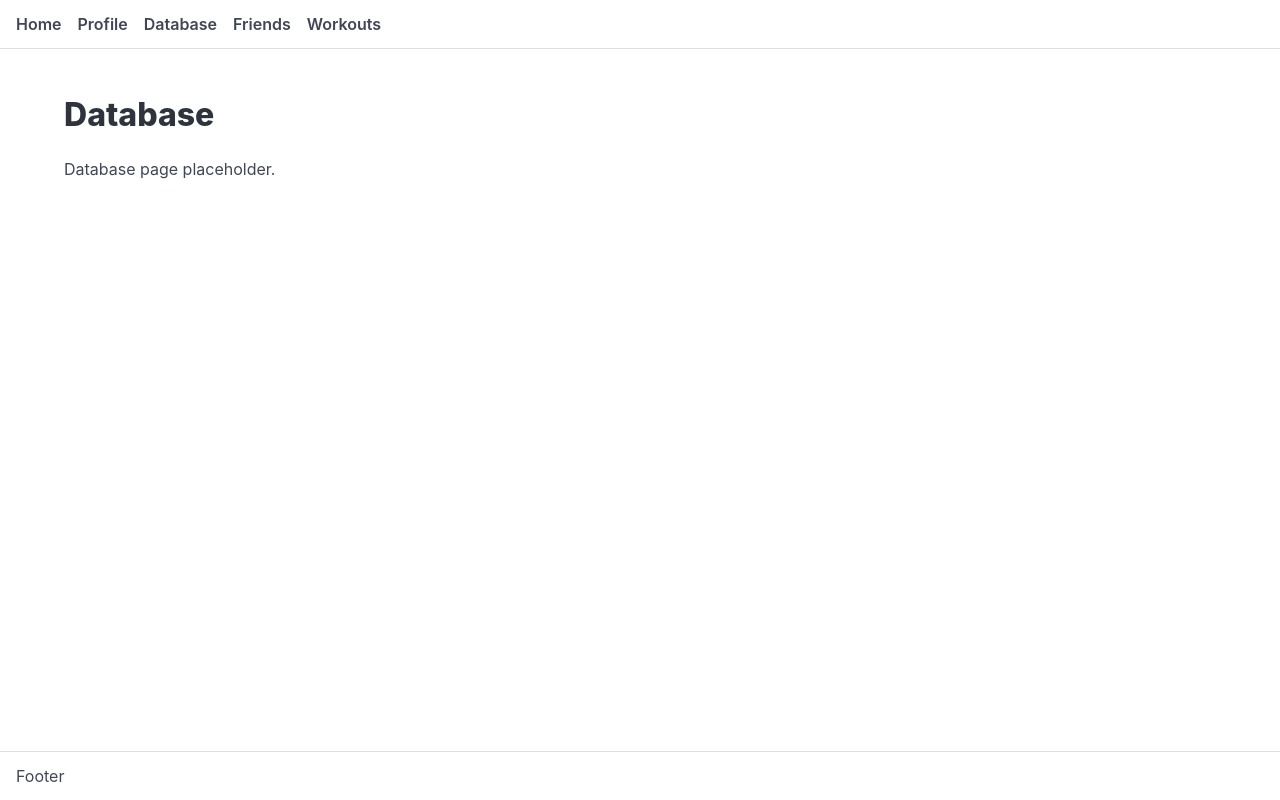
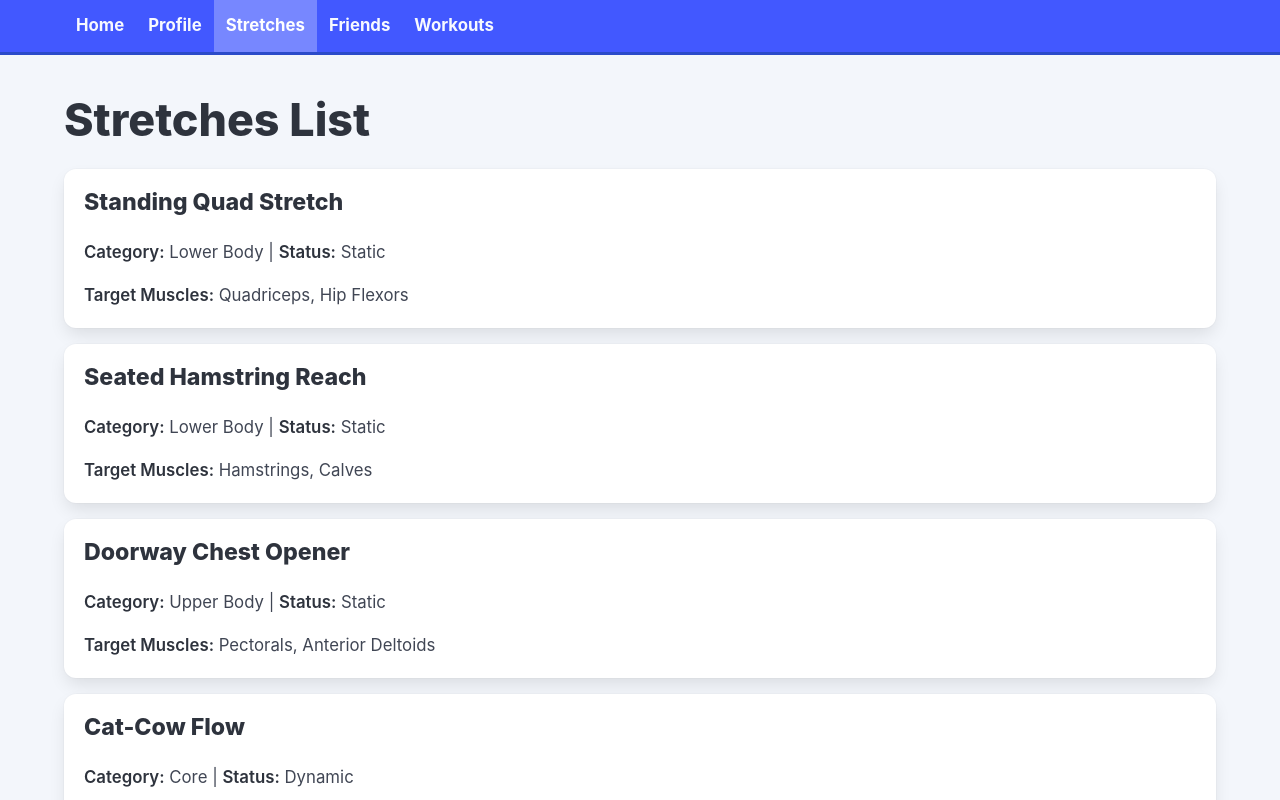
Before and after one commit to ShahidHKhan/FinalProject-CPS493-, a Vue app in the folder client/: page /database in a window 1280 px wide. Shown: the top 800 px of the page. Built offline with nearby package versions, Linux system fonts and the light colour scheme.

Commit message:
set up strucuture for stretches list design, and slight reformate

```diff
--- a/client/package.json
+++ b/client/package.json
@@ -15,6 +15,7 @@
   "dependencies": {
     "@fortawesome/fontawesome-free": "^7.2.0",
     "bulma": "^1.0.4",
+    "pinia": "^3.0.4",
     "vue": "^3.5.25",
     "vue-router": "^4.6.4"
   },
--- a/client/src/components/Navbar.vue
+++ b/client/src/components/Navbar.vue
@@ -1,31 +1,37 @@
 <template>
-  <header class="navbar-min">
-    <nav>
-      <RouterLink to="/">Home</RouterLink>
-      <RouterLink to="/profile">Profile</RouterLink>
-      <RouterLink to="/database">Database</RouterLink>
-      <RouterLink to="/friends">Friends</RouterLink>
-      <RouterLink to="/workouts">Workouts</RouterLink>
-    </nav>
-  </header>
+  <nav class="navbar is-link" role="navigation" aria-label="main navigation">
+    <div class="container">
+      <div class="navbar-menu is-active">
+        <div class="navbar-start is-flex is-flex-wrap-wrap">
+          <RouterLink to="/" class="navbar-item nav-link">Home</RouterLink>
+          <RouterLink to="/profile" class="navbar-item nav-link">Profile</RouterLink>
+          <RouterLink to="/database" class="navbar-item nav-link">Stretches</RouterLink>
+          <RouterLink to="/friends" class="navbar-item nav-link">Friends</RouterLink>
+          <RouterLink to="/workouts" class="navbar-item nav-link">Workouts</RouterLink>
+        </div>
+      </div>
+    </div>
+  </nav>
 </template>
 
 <style scoped>
-.navbar-min {
-  padding: 0.75rem 1rem;
-  border-bottom: 1px solid #ddd;
+.navbar {
+  border-bottom: 3px solid #2b4bc9;
 }
 
-nav {
-  display: flex;
-  gap: 1rem;
+.nav-link {
+  font-size: 1.05rem;
+  font-weight: 700;
+  color: #f7f9ff;
 }
 
-.router-link-active,
-a {
-  margin: 0;
-  font-weight: 600;
-  text-decoration: none;
-  color: inherit;
+.nav-link:hover {
+  background-color: rgba(255, 255, 255, 0.18);
+  color: #ffffff;
+}
+
+.router-link-active.nav-link {
+  background-color: rgba(255, 255, 255, 0.28);
+  color: #ffffff;
 }
 </style>
--- a/client/src/main.ts
+++ b/client/src/main.ts
@@ -1,7 +1,8 @@
 import 'bulma/css/bulma.css'
 import { createApp } from 'vue'
+import { createPinia } from 'pinia'
 import './style.css'
 import App from './App.vue'
 import router from './router'
 
-createApp(App).use(router).mount('#app')
+createApp(App).use(createPinia()).use(router).mount('#app')
--- a/client/src/router/index.ts
+++ b/client/src/router/index.ts
@@ -17,7 +17,7 @@ const router = createRouter({
     {
       path: '/database',
       name: 'database',
-      component: () => import('../views/DatabasePage.vue'),
+      component: () => import('../views/StretchList.vue'),
     },
     {
       path: '/friends',
--- /dev/null
+++ b/client/src/stores/stretches.ts
@@ -0,0 +1,45 @@
+import { defineStore } from 'pinia'
+import { ref } from 'vue'
+import type { Stretch } from './types'
+
+export const useStretchStore = defineStore('stretch', () => {
+  const stretches = ref<Stretch[]>([
+    {
+      id: 1,
+      name: 'Standing Quad Stretch',
+      category: 'Lower Body',
+      status: 'Static',
+      targetMuscles: ['Quadriceps', 'Hip Flexors'],
+    },
+    {
+      id: 2,
+      name: 'Seated Hamstring Reach',
+      category: 'Lower Body',
+      status: 'Static',
+      targetMuscles: ['Hamstrings', 'Calves'],
+    },
+    {
+      id: 3,
+      name: 'Doorway Chest Opener',
+      category: 'Upper Body',
+      status: 'Static',
+      targetMuscles: ['Pectorals', 'Anterior Deltoids'],
+    },
+    {
+      id: 4,
+      name: 'Cat-Cow Flow',
+      category: 'Core',
+      status: 'Dynamic',
+      targetMuscles: ['Lower Back', 'Abdominals'],
+    },
+    {
+      id: 5,
+      name: 'World\'s Greatest Stretch',
+      category: 'Full Body',
+      status: 'Dynamic',
+      targetMuscles: ['Hip Flexors', 'Glutes', 'Thoracic Spine'],
+    },
+  ])
+
+  return { stretches }
+})
--- /dev/null
+++ b/client/src/stores/types/index.ts
@@ -0,0 +1,7 @@
+export interface Stretch {
+  id: number
+  name: string
+  category: 'Upper Body' | 'Lower Body' | 'Full Body' | 'Core'
+  status: 'Static' | 'Dynamic'
+  targetMuscles: string[]
+}
--- a/client/src/style.css
+++ b/client/src/style.css
@@ -1,5 +1,5 @@
 :root {
-  font-family: Arial, sans-serif;
+  font-family: 'Segoe UI', Tahoma, Geneva, Verdana, sans-serif;
 }
 
 html,
@@ -10,6 +10,10 @@ body,
 
 body {
   margin: 0;
+  font-size: 1.05rem;
+  line-height: 1.55;
+  color: #1d2433;
+  background-color: #f3f6fb;
 }
 
 .app-shell {
@@ -21,3 +25,19 @@ body {
 main {
   flex: 1;
 }
+
+.section {
+  padding-top: 2.5rem;
+}
+
+.title.is-1 {
+  font-size: clamp(2rem, 4vw, 2.8rem);
+}
+
+.title.is-2 {
+  font-size: clamp(1.6rem, 3vw, 2.2rem);
+}
+
+.title.is-4 {
+  font-size: clamp(1.2rem, 2vw, 1.45rem);
+}
--- a/client/src/views/DatabasePage.vue
+++ /dev/null
@@ -1,8 +0,0 @@
-<template>
-  <section class="section">
-    <div class="container">
-      <h1 class="title">Database</h1>
-      <p>Database page placeholder.</p>
-    </div>
-  </section>
-</template>
--- /dev/null
+++ b/client/src/views/StretchList.vue
@@ -0,0 +1,25 @@
+<script setup lang="ts">
+import { storeToRefs } from 'pinia'
+import { useStretchStore } from '../stores/stretches'
+
+const stretchStore = useStretchStore()
+const { stretches } = storeToRefs(stretchStore)
+</script>
+
+<template>
+  <section class="section">
+    <div class="container">
+      <h1 class="title is-1">Stretches List</h1>
+      <div class="content">
+        <div v-for="stretch in stretches" :key="stretch.id" class="box mb-4">
+          <h2 class="title is-4">{{ stretch.name }}</h2>
+          <p>
+            <strong>Category:</strong> {{ stretch.category }} |
+            <strong>Status:</strong> {{ stretch.status }}
+          </p>
+          <p><strong>Target Muscles:</strong> {{ stretch.targetMuscles.join(', ') }}</p>
+        </div>
+      </div>
+    </div>
+  </section>
+</template>
```
Also changed, not shown: 1 other file (tests, documents, lock files or other folders).
